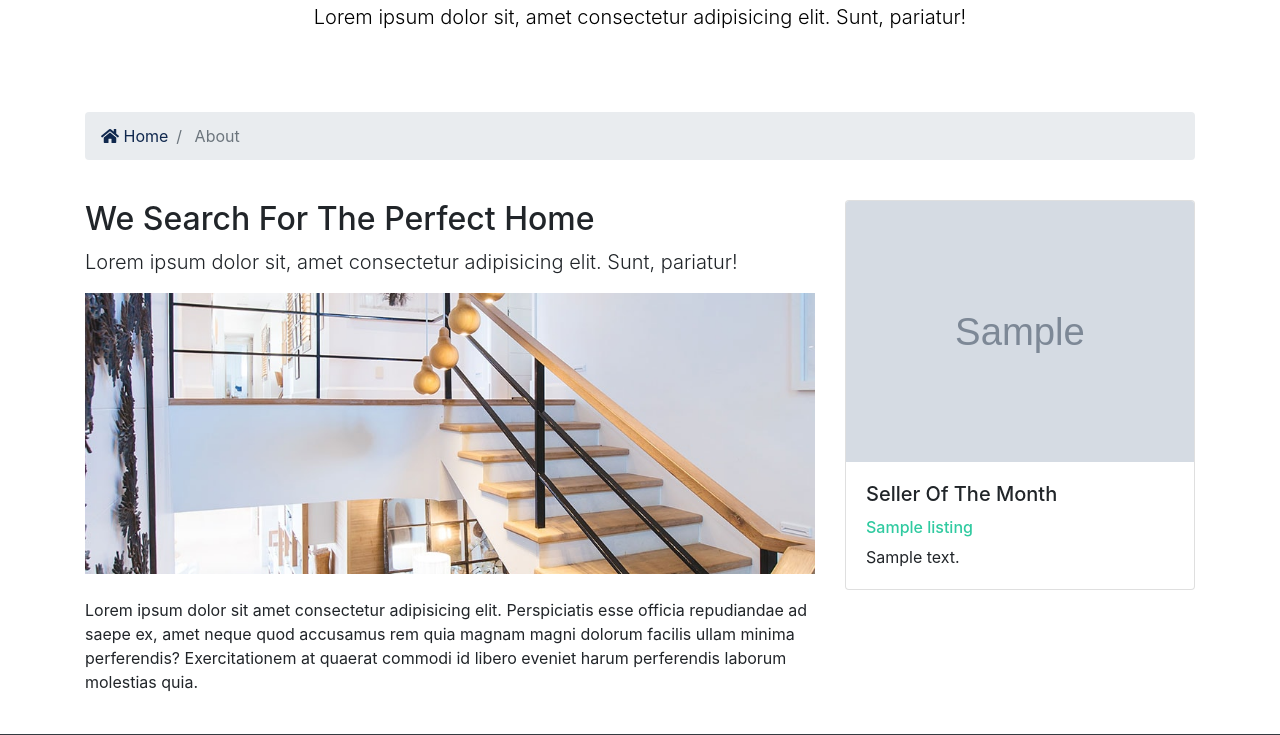
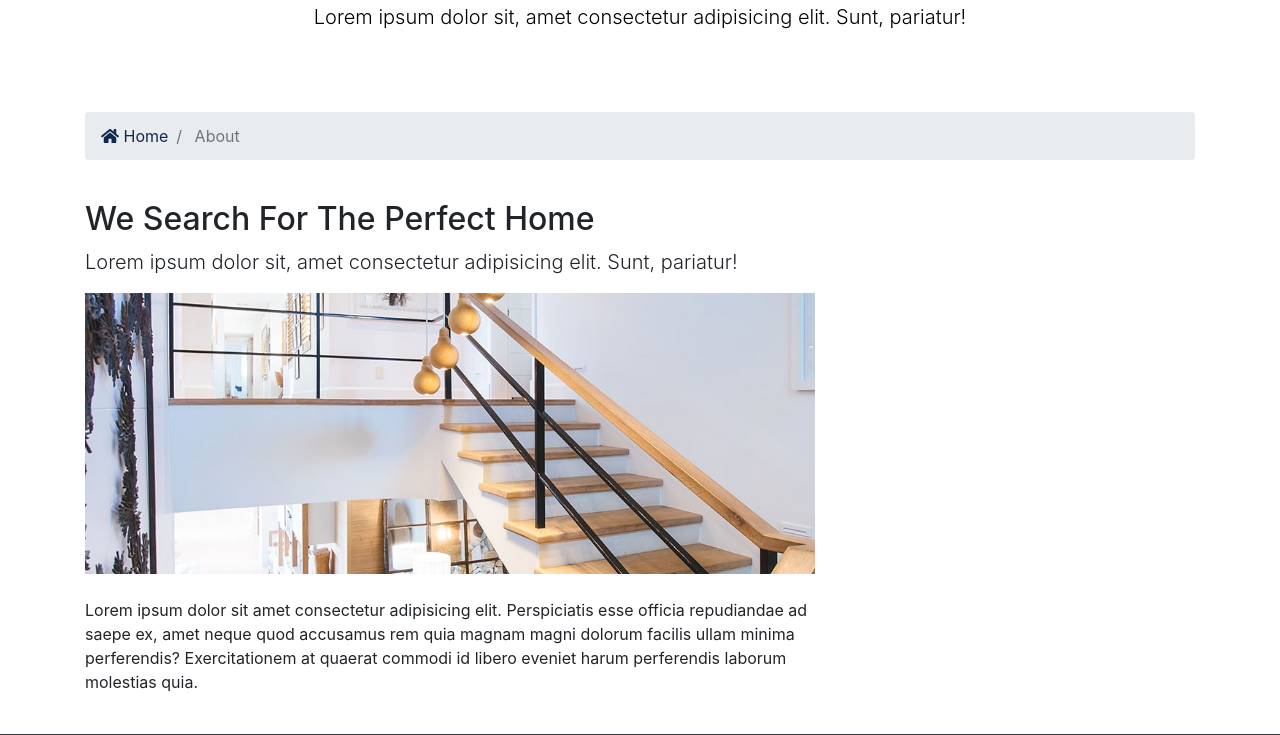
Before and after one commit to Abdullahi001/anam_real_estate, a Django app: page /about in a window 1280 px wide. Shown: the part 207-942 px from the top of the page. Run offline with Django 3.2, Linux system fonts and the light colour scheme; tables that the repository leaves empty hold one stand-in row (values such as "Sample post"); grey boxes marked "Sample" are stand-in pictures; some libraries are stand-ins or nearby versions.

Commit message:
updating about page

```diff
--- a/templates/pages/about.html
+++ b/templates/pages/about.html
@@ -42,21 +42,7 @@
             neque quod accusamus rem quia magnam magni dolorum facilis ullam minima perferendis? Exercitationem at quaerat
             commodi id libero eveniet harum perferendis laborum molestias quia.</p>
         </div>
-        <div class="col-md-4">
-          {% if listings %}
-            {% for listing in listings %}
-            <div class="card">
-                <img class="card-img-top" src="{{ listing.realtor_photo.url }}" alt="Seller of the month">
-                <div class="card-body">
-                  <h5 class="card-title">Seller Of The Month</h5>
-                  <h6 class="text-secondary">{{ listing.realtor_name }}</h6>
-                  <p class="card-text">{{ listing.realtor_description }}
-                  </p>
-                </div>
-              </div>
-            {% endfor %}
-          {% endif %}
-        </div>
+
       </div>
     </div>
   </section>
```
